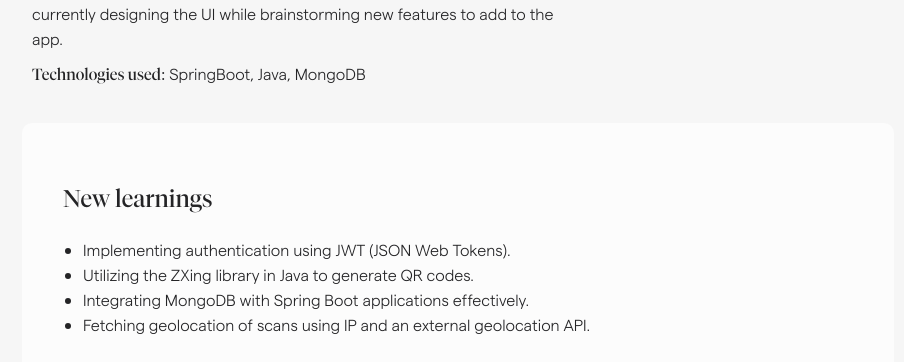
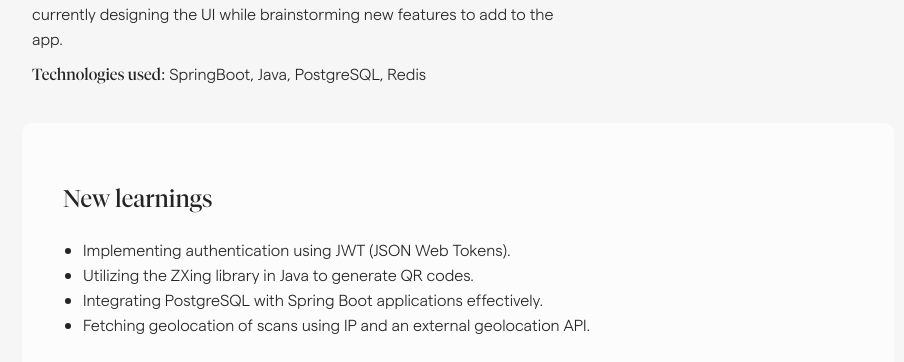
Before and after one commit to divyanshu-mahto/portfolio, a React (Vite) app: page /portfolio/projects/dumbqr in a window 1280 px wide. Shown: the part 820-1182 px from the top of the page, without its empty margins (182-1086 px from the left). Built offline with nearby package versions, Linux system fonts and the light colour scheme; a web font is replaced by a local one.

Commit message:
updated resume

```diff
--- a/src/pages/Project_Dumbqr.jsx
+++ b/src/pages/Project_Dumbqr.jsx
@@ -44,7 +44,7 @@ const Project_Dumbqr = () => {
                                 I started working on the project. Since I am exploring development in Java at the time, it was the perfect opportunity to try this out with that tech stack. As of now the core functionality is complete—the backend APIs are working well, and I am currently designing the UI while brainstorming new features to add to the app.
                             </p>
                             <p className='tech-stack'>Technologies used:
-                                <span className='technologies'>  SpringBoot, Java, MongoDB</span>
+                                <span className='technologies'>  SpringBoot, Java, PostgreSQL, Redis</span>
                             </p>
                         </div>
                         <div className='quick-info'>
@@ -76,7 +76,7 @@ const Project_Dumbqr = () => {
                         <ul className="extra-content-text">
                             <li>Implementing authentication using JWT (JSON Web Tokens).</li>
                             <li>Utilizing the ZXing library in Java to generate QR codes.</li>
-                            <li>Integrating MongoDB with Spring Boot applications effectively.</li>
+                            <li>Integrating PostgreSQL with Spring Boot applications effectively.</li>
                             <li>Fetching geolocation of scans using IP and an external geolocation API.</li>
                         </ul>
                     </div>
```
Also changed, not shown: 1 other file (tests, documents, lock files or other folders).
